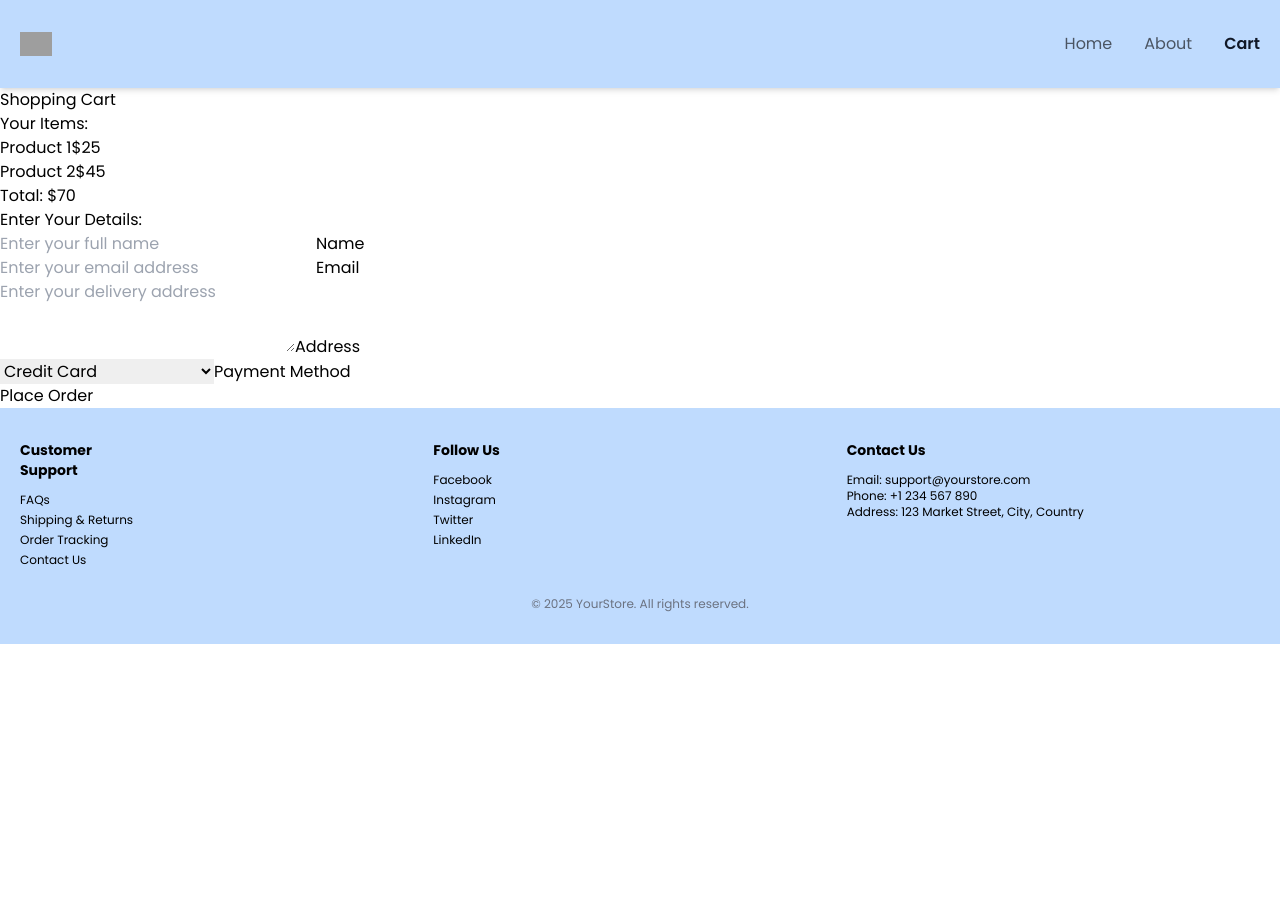
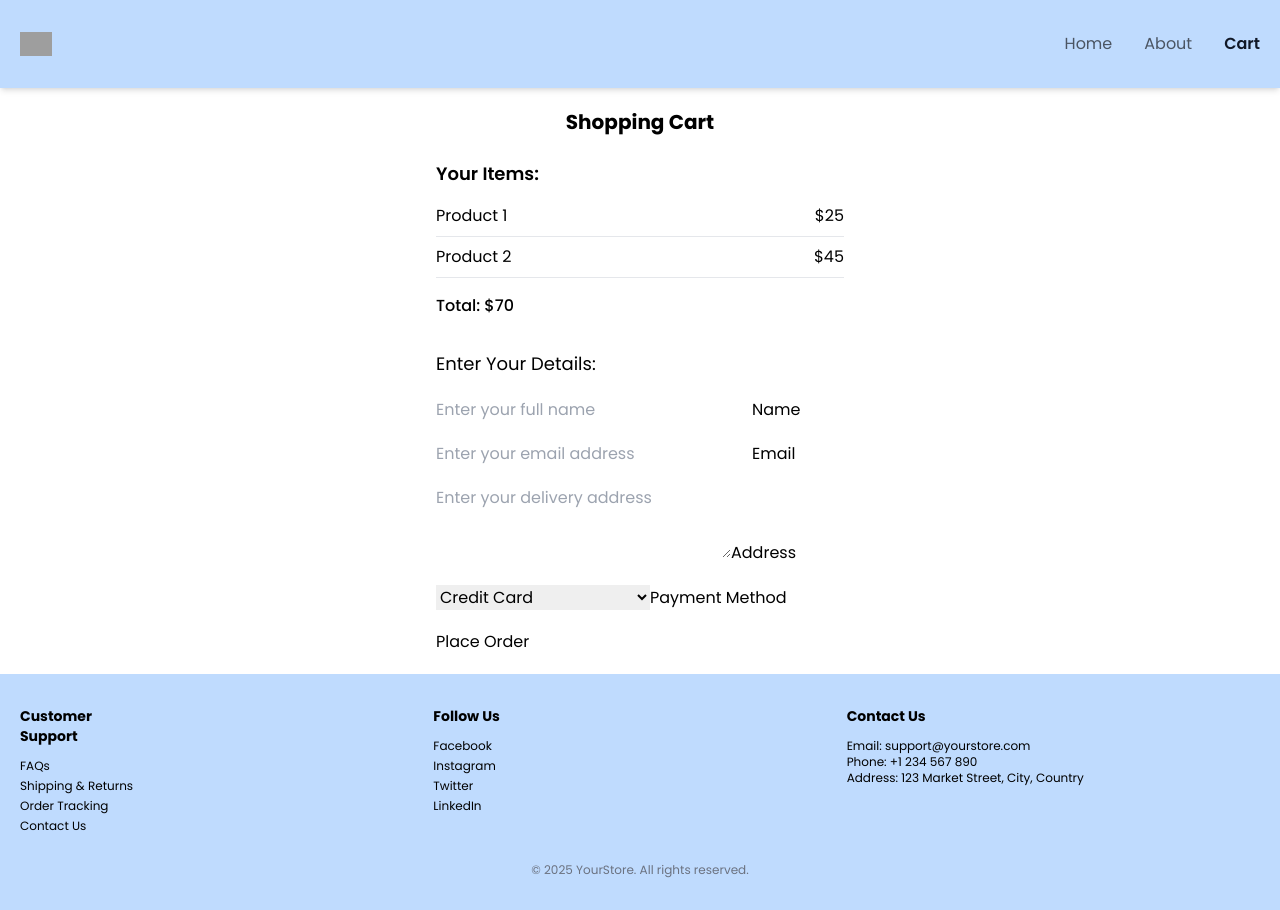
Before and after one commit to Maksym82/tailwind-and-css-modules, a React (Vite) app: page /cart in a window 1280 px wide. Before the commit the page ends 800 px from the top, so only its background shows below. Built offline with nearby package versions, Linux system fonts and the light colour scheme; grey boxes are pictures that could not be loaded.

Commit message:
Add styles Cart

```diff
--- a/src/pages/Cart.jsx
+++ b/src/pages/Cart.jsx
@@ -6,28 +6,28 @@
   };
 
   return (
-    <div>
-      <h1>Shopping Cart</h1>
+    <div className="max-w-md p-5 mx-auto">
+      <h1 className="mb-6 text-xl font-bold text-center">Shopping Cart</h1>
 
       {/* Список товаров */}
-      <div>
-        <h2>Your Items:</h2>
-        <ul>
-          <li>
+      <div className="mb-8 ">
+        <h2 className="mb-4 text-lg font-semibold">Your Items:</h2>
+        <ul className="space-y-2">
+          <li className="flex items-center justify-between pb-2 border-b">
             <span>Product 1</span>
             <span>$25</span>
           </li>
-          <li>
+          <li className="flex items-center justify-between pb-2 border-b">
             <span>Product 2</span>
             <span>$45</span>
           </li>
         </ul>
-        <p>Total: $70</p>
+        <p className="mt-4 font-medium">Total: $70</p>
       </div>
 
       {/* Форма */}
-      <form onSubmit={handleSubmit}>
-        <h2>Enter Your Details:</h2>
+      <form onSubmit={handleSubmit} className="space-y-5">
+        <h2 className="text-lg">Enter Your Details:</h2>
 
         {/* Поле Name */}
         <div>
```
